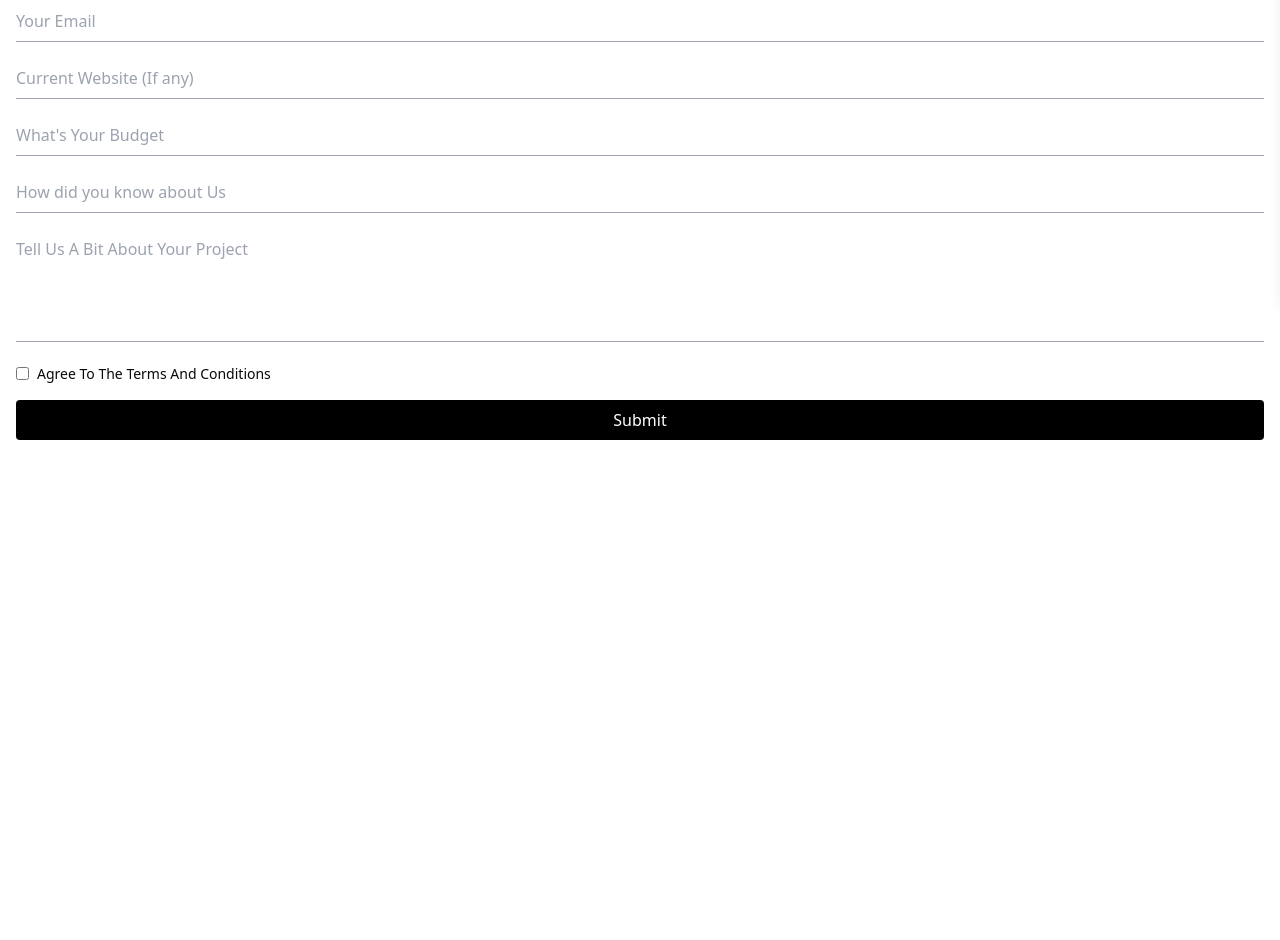
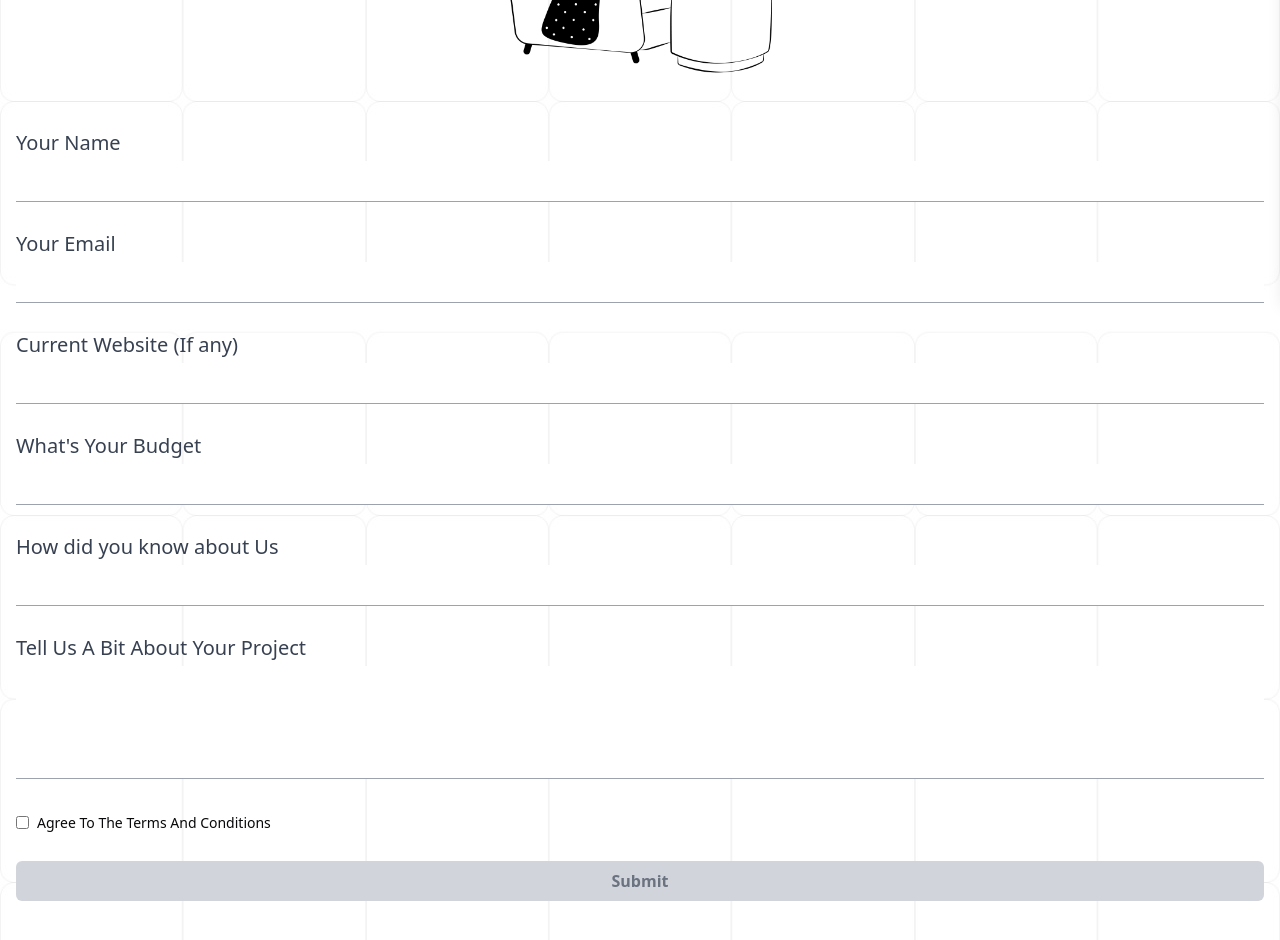
Before and after one commit to Sandipan-seth/WebWorkStudioPage, a React (Vite) app: page /contact-us in a window 1280 px wide. Shown: the part 500-1440 px from the top of the page. Before the commit the page ends 980 px from the top, so only its background shows below. Built offline with nearby package versions, Linux system fonts and the light colour scheme.

Commit message:
Contact Page done

```diff
--- a/src/components/ContactComponents/Form.jsx
+++ b/src/components/ContactComponents/Form.jsx
@@ -2,67 +2,113 @@ import React from 'react'
 import contactLogo from '../../assets/ContactAssets/contactLogo.png';
 
 const Form = () => {
+    const [agreed, setAgreed] = React.useState(false);
   return (
-    <div className="min-h-screen flex items-center justify-center bg-white px-4 py-10">
-      <div className="max-w-7xl w-full">
-        <h2 className="text-2xl md:text-3xl font-semibold text-center mb-4">
+    <div className="min-h-screen flex items-center justify-center bg-white/50 py-16 max-w-7xl mx-auto px-4 mt-5 md:mt-10">
+      <div className="w-full">
+        {/* Header */}
+        <h2 className="text-3xl md:text-6xl font-bold text-center mb-4">
           Want To Collaborate Together ? <br />
           <span className="text-lime-500 font-bold">Reach</span> Out
         </h2>
 
+        {/* Image */}
         <div className="flex justify-center mb-6">
           <img
             src={contactLogo}
             alt="Form Illustration"
-            className="w-48 md:w-64"
+            className="w-48 md:w-80"
           />
         </div>
 
-        <form className="space-y-4">
+        {/* Form */}
+        <form className="space-y-5 md:space-y-7">
+          <div>
+            <label className="block text-md md:text-xl font-medium text-gray-700 mb-1">
+              Your Name
+            </label>
             <input
               type="text"
-            placeholder="Your Name"
               className="w-full border-b border-gray-400 focus:outline-none focus:border-black py-2"
             />
+          </div>
+
+          <div>
+            <label className="block text-md md:text-xl font-medium text-gray-700 mb-1">
+              Your Email
+            </label>
             <input
               type="email"
-            placeholder="Your Email"
               className="w-full border-b border-gray-400 focus:outline-none focus:border-black py-2"
             />
+          </div>
+
+          <div>
+            <label className="block text-md md:text-xl font-medium text-gray-700 mb-1">
+              Current Website (If any)
+            </label>
             <input
               type="text"
-            placeholder="Current Website (If any)"
               className="w-full border-b border-gray-400 focus:outline-none focus:border-black py-2"
             />
+          </div>
+
+          <div>
+            <label className="block text-md md:text-xl font-medium text-gray-700 mb-1">
+              What's Your Budget
+            </label>
             <input
               type="text"
-            placeholder="What's Your Budget"
               className="w-full border-b border-gray-400 focus:outline-none focus:border-black py-2"
             />
+          </div>
+
+          <div>
+            <label className="block text-md md:text-xl font-medium text-gray-700 mb-1">
+              How did you know about Us
+            </label>
             <input
               type="text"
-            placeholder="How did you know about Us"
               className="w-full border-b border-gray-400 focus:outline-none focus:border-black py-2"
             />
+          </div>
+
+          <div>
+            <label className="block text-md md:text-xl font-medium text-gray-700 mb-1">
+              Tell Us A Bit About Your Project
+            </label>
             <textarea
-            placeholder="Tell Us A Bit About Your Project"
               rows="4"
               className="w-full border-b border-gray-400 focus:outline-none focus:border-black py-2 resize-none"
             ></textarea>
+          </div>
 
           <div className="flex items-center space-x-2">
-            <input type="checkbox" id="terms" className="accent-lime-500" />
+            <input type="checkbox" id="terms" className="accent-lime-500" onChange={()=>setAgreed(!agreed)} />
             <label htmlFor="terms" className="text-sm">
               Agree To The Terms And Conditions
             </label>
           </div>
 
+          {
+            agreed ? (
               <button
             type="submit"
             className="mt-4 w-full bg-black text-white py-2 rounded hover:bg-gray-800 transition"
+
           >
             Submit
           </button>
+            ) : (
+              <button
+                type="submit"
+                disabled
+                className="w-full bg-gray-300 text-gray-500 py-2 rounded-md font-semibold cursor-not-allowed"
+              >
+                Submit
+              </button>
+            )
+          }
         </form>
       </div>
     </div>
```
Lines whose indentation alone changed are shown as unchanged.
